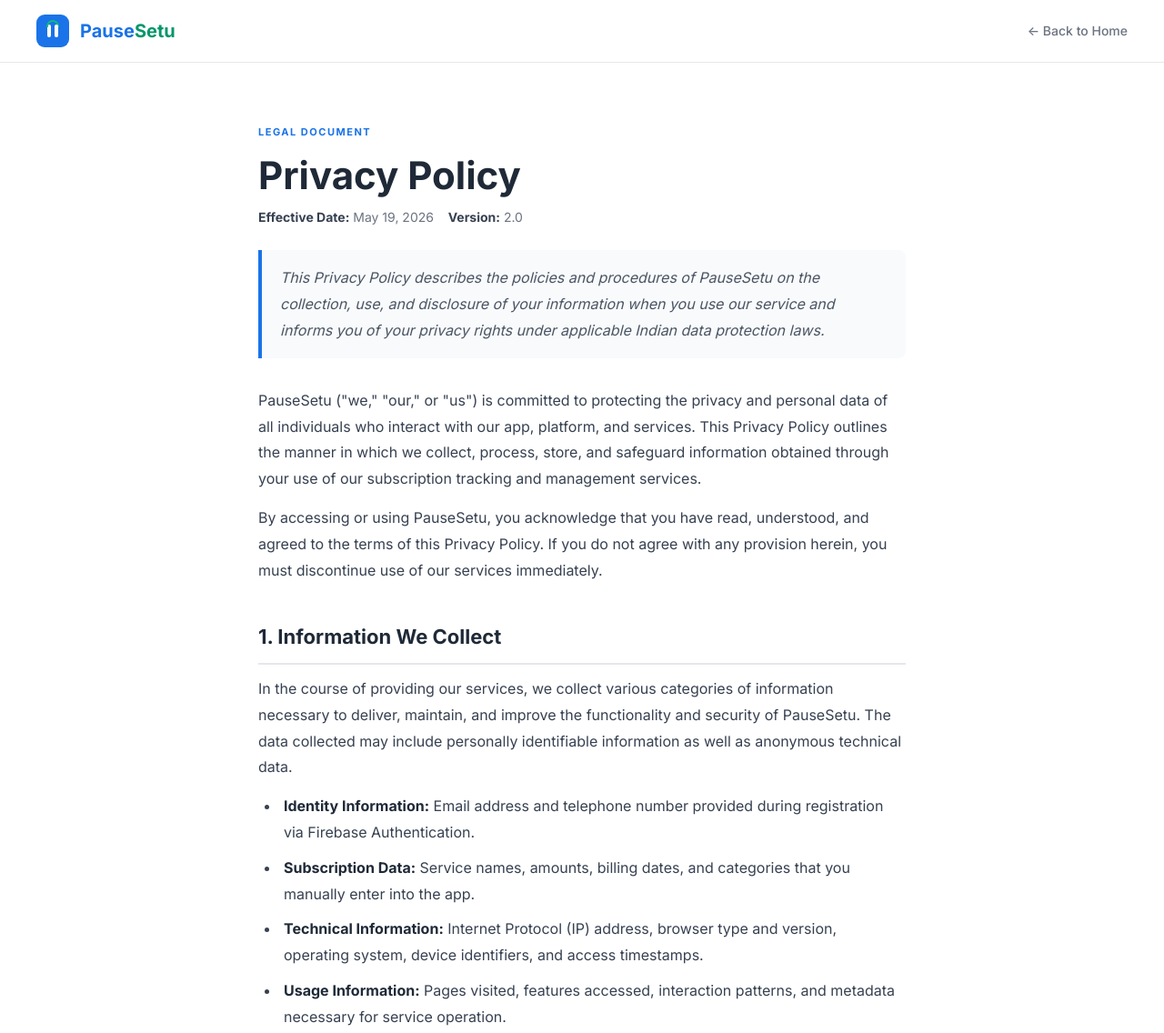
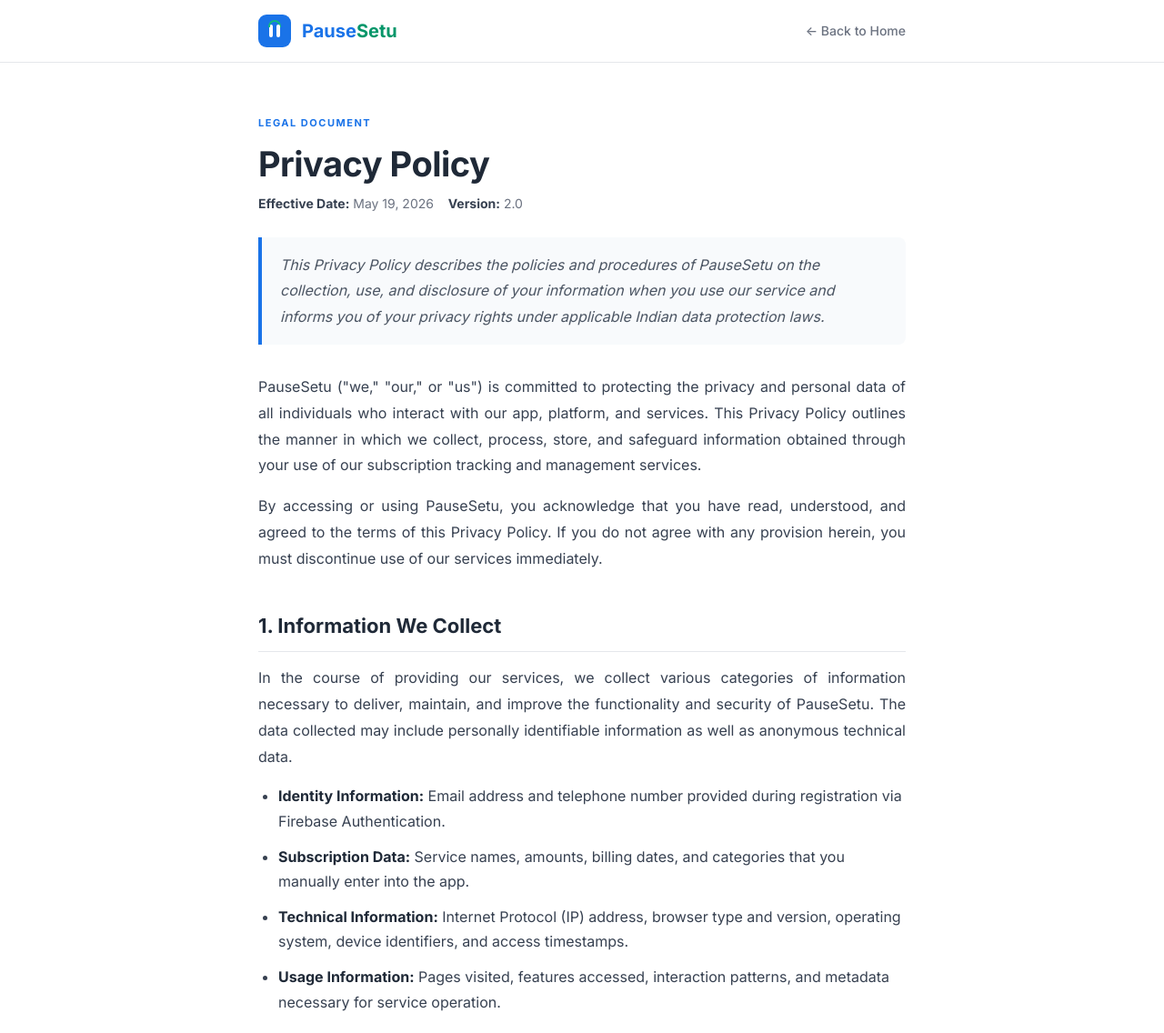
Before and after one commit to pausesetu/legal, a plain HTML site: page index.html in a window 1280 px wide. Shown: the top 1136 px of the page at 91% size. Drawn offline with Linux system fonts and the light colour scheme.

Commit message:
design: implement unified vertical alignment grid and fix list bullet offsets

```diff
--- a/index.html
+++ b/index.html
@@ -8,7 +8,8 @@
 <style>
 *, *::before, *::after { box-sizing: border-box; margin: 0; padding: 0; }
 body { font-family: 'Inter', -apple-system, BlinkMacSystemFont, 'Segoe UI', sans-serif; color: #1F2937; background: #FFFFFF; line-height: 1.8; font-size: 16px; }
-.header { display: flex; align-items: center; justify-content: space-between; padding: 16px 40px; border-bottom: 1px solid #E5E7EB; background: #FFFFFF; position: sticky; top: 0; z-index: 10; }
+.header { border-bottom: 1px solid #E5E7EB; background: #FFFFFF; position: sticky; top: 0; z-index: 10; width: 100%; }
+.header-container { max-width: 760px; margin: 0 auto; padding: 16px 24px; display: flex; align-items: center; justify-content: space-between; }
 .header-brand { display: flex; align-items: center; gap: 12px; text-decoration: none; }
 .header-icon { width: 36px; height: 36px; background: #1A73E8; border-radius: 9px; display: flex; align-items: center; justify-content: center; position: relative; }
 .header-icon::before, .header-icon::after { content: ''; position: absolute; width: 4px; height: 14px; background: #FFFFFF; border-radius: 2px; }
@@ -20,30 +21,32 @@
 .header-name span:last-child { color: #059669; }
 .back-link { color: #6B7280; text-decoration: none; font-size: 14px; font-weight: 500; transition: color 0.2s; }
 .back-link:hover { color: #1A73E8; }
-.container { max-width: 760px; margin: 0 auto; padding: 60px 24px 80px; }
+.container { max-width: 760px; margin: 0 auto; padding: 50px 24px 80px; }
 .badge { display: inline-block; font-size: 11px; font-weight: 700; letter-spacing: 1.5px; text-transform: uppercase; color: #1A73E8; margin-bottom: 12px; }
-h1 { font-size: 42px; font-weight: 700; color: #1F2937; line-height: 1.2; margin-bottom: 8px; }
+h1 { font-size: 38px; font-weight: 700; color: #1F2937; line-height: 1.2; margin-bottom: 8px; letter-spacing: -0.5px; }
 .meta { font-size: 14px; color: #6B7280; margin-bottom: 24px; }
 .meta strong { color: #374151; }
 .intro-quote { border-left: 4px solid #1A73E8; padding: 16px 20px; background: #F8FAFC; font-style: italic; color: #4B5563; margin: 24px 0 32px; border-radius: 0 8px 8px 0; }
-h2 { font-size: 22px; font-weight: 700; color: #1F2937; margin-top: 40px; margin-bottom: 12px; padding-bottom: 8px; border-bottom: 2px solid #E5E7EB; }
-p { margin-bottom: 14px; color: #374151; }
-ul { margin: 12px 0 24px 24px; list-style-type: disc; }
-li { margin-bottom: 10px; color: #374151; padding-left: 4px; }
+h2 { font-size: 22px; font-weight: 700; color: #1F2937; margin-top: 40px; margin-bottom: 14px; padding-bottom: 8px; border-bottom: 1px solid #E5E7EB; }
+p { margin-bottom: 16px; color: #374151; text-align: justify; }
+ul { margin: 16px 0 24px 0; padding-left: 22px; list-style-type: disc; }
+li { margin-bottom: 12px; color: #374151; line-height: 1.7; }
 li strong { color: #1F2937; }
 a { color: #1A73E8; text-decoration: none; }
 a:hover { text-decoration: underline; }
-.footer { max-width: 760px; margin: 0 auto; padding: 24px; border-top: 1px solid #E5E7EB; text-align: center; color: #9CA3AF; font-size: 13px; line-height: 1.6; }
-@media (max-width: 640px) { .header { padding: 12px 16px; } .container { padding: 32px 16px 60px; } h1 { font-size: 30px; } h2 { font-size: 19px; } }
+.footer { border-top: 1px solid #E5E7EB; text-align: center; color: #9CA3AF; font-size: 13px; padding: 30px 24px; margin-top: 40px; }
+@media (max-width: 640px) { .header-container { padding: 12px 16px; } .container { padding: 32px 16px 60px; } h1 { font-size: 28px; } h2 { font-size: 19px; } }
 </style>
 </head>
 <body>
 <header class="header">
+  <div class="header-container">
     <a href="https://pausesetu.in" class="header-brand">
       <div class="header-icon"><div class="arch"></div></div>
       <div class="header-name"><span>Pause</span><span>Setu</span></div>
     </a>
     <a href="https://pausesetu.in" class="back-link">&larr; Back to Home</a>
+  </div>
 </header>
 <main class="container">
   <div class="badge">Legal Document</div>
@@ -127,9 +130,10 @@
     Website: <a href="https://pausesetu.in">https://pausesetu.in</a><br>
     Jurisdiction: Lakhimpur, Assam, India
   </p>
-</main>
+
   <footer class="footer">
     &copy; 2026 PauseSetu. All rights reserved. | Document Version 2.0 | Last revised May 19, 2026
   </footer>
+</main>
 </body>
 </html>
```
Lines whose indentation alone changed are shown as unchanged.
